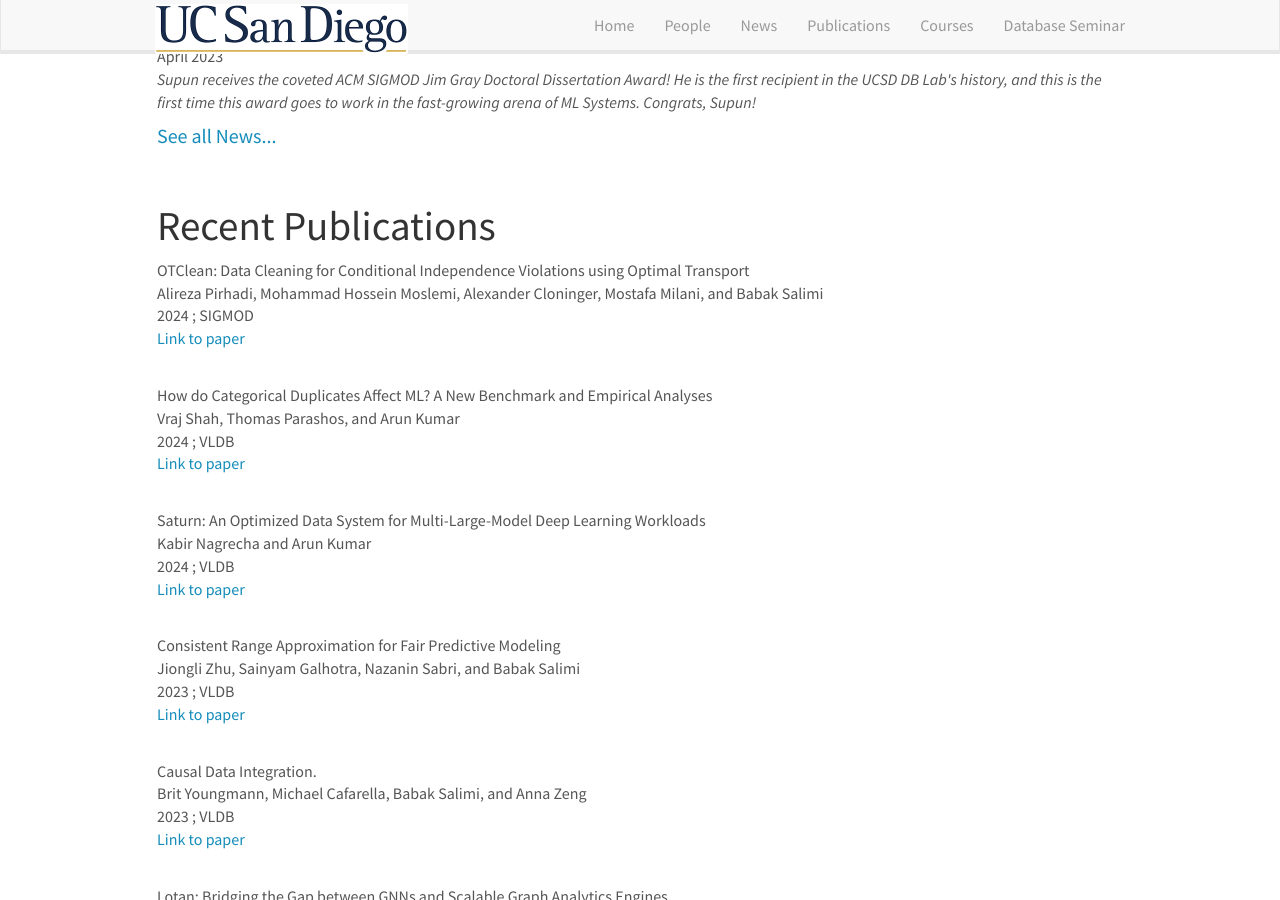
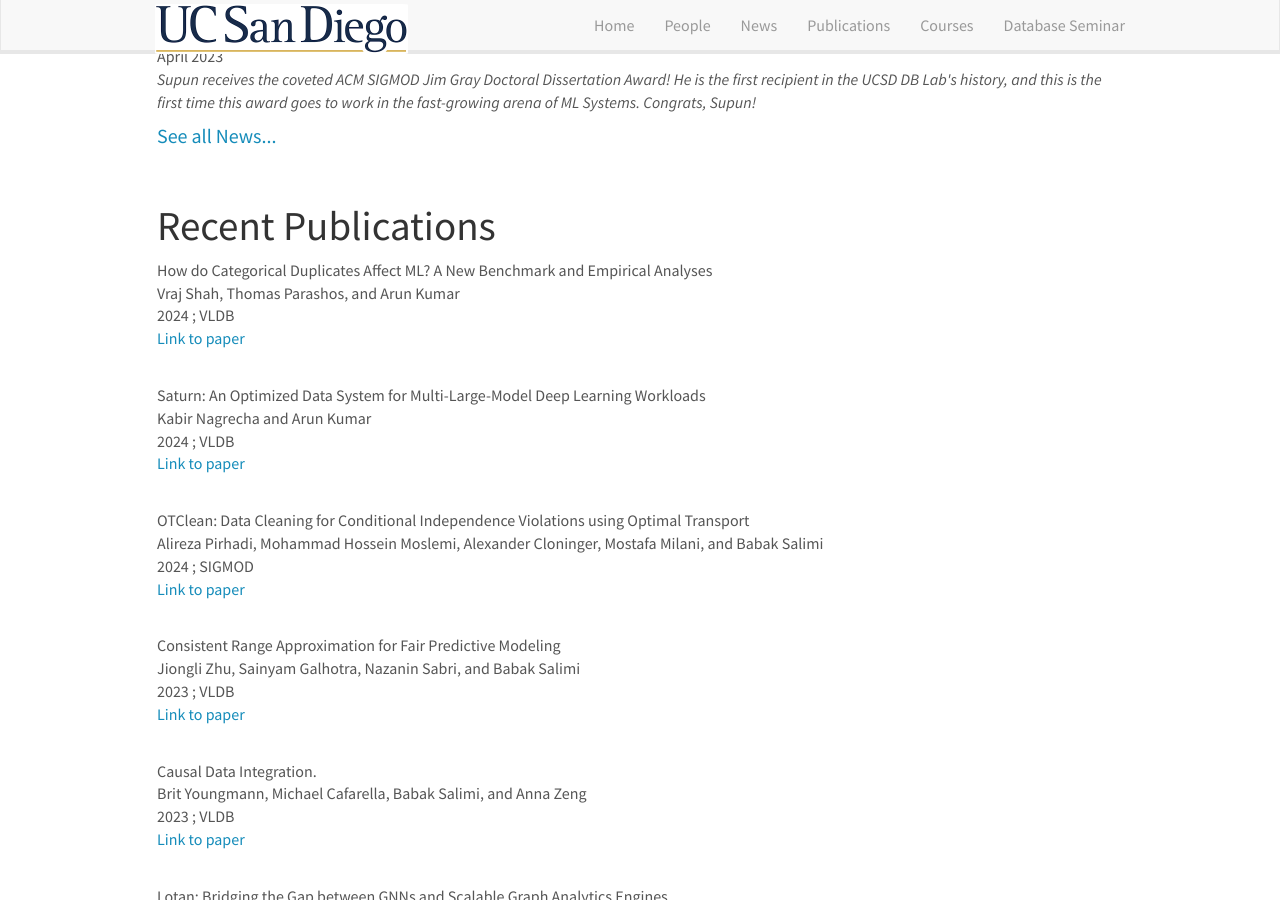
Before and after one commit to dbucsd/dbucsd.github.io, a Jekyll site: the page built from index.md, in a window 1280 px wide and 900 px high, scrolled down 3813 px. Built offline with Jekyll 4.4.1, drawn with Linux system fonts in a browser that asks for light colours; nearby versions of some CDN libraries; part of the change alters nothing that is shown.

```diff
--- a/_data/papers.yml
+++ b/_data/papers.yml
@@ -1,8 +1,3 @@
-- year: 2024
-  venue: SIGMOD
-  title: "OTClean: Data Cleaning for Conditional Independence Violations using Optimal Transport"
-  author: Alireza Pirhadi, Mohammad Hossein Moslemi, Alexander Cloninger, Mostafa Milani, and Babak Salimi
-  link: https://arxiv.org/abs/2403.02372
 - year: 2024
   venue: VLDB
   title: "How do Categorical Duplicates Affect ML? A New Benchmark and Empirical Analyses"
@@ -13,6 +8,11 @@
   title: "Saturn: An Optimized Data System for Multi-Large-Model Deep Learning Workloads"
   author: Kabir Nagrecha and Arun Kumar
   link: https://adalabucsd.github.io/papers/2024_Saturn_VLDB.pdf
+- year: 2024
+  venue: SIGMOD
+  title: "OTClean: Data Cleaning for Conditional Independence Violations using Optimal Transport"
+  author: Alireza Pirhadi, Mohammad Hossein Moslemi, Alexander Cloninger, Mostafa Milani, and Babak Salimi
+  link: https://arxiv.org/abs/2403.02372
 - year: 2023
   venue: VLDB
   title: "Consistent Range Approximation for Fair Predictive Modeling"
```
